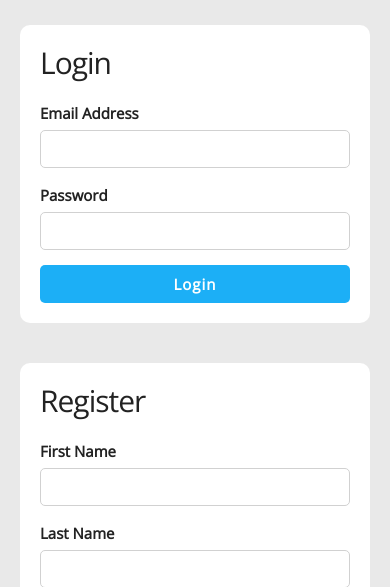
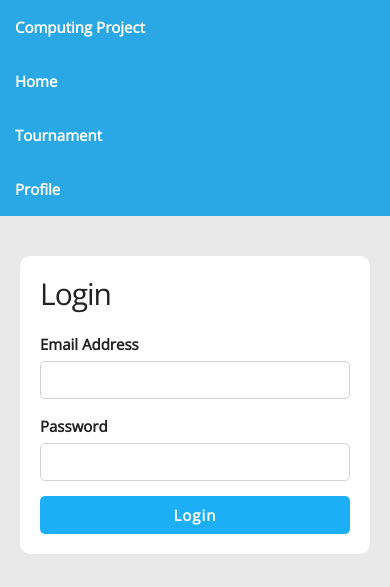
Before and after one commit to logiclogue/A2-Project-League-System, a PHP site: page / in a window 390 px wide. Shown: the top 587 px of the page. Run offline with PHP 8.4, Linux system fonts and the light colour scheme; data that the repository does not hold is empty.

Commit message:
Add navbar

```diff
--- /dev/null
+++ b/controllers/NavCtrl.js
@@ -0,0 +1,9 @@
+/**
+ * Controller for managing the navbar.
+ *
+ * @controller NavCtrl
+ */
+app.controller('NavCtrl', function ()
+{
+
+});
--- a/css/style.css
+++ b/css/style.css
@@ -77,6 +77,67 @@ hr {
 }
 
 
+#div-navbar {
+	background-color: #2AA8E5;
+	height: 6rem;
+	margin-bottom: 4rem;
+}
+
+#div-navbar ul {
+	padding: 0;
+	margin: 0;
+	list-style: none;
+}
+
+#div-navbar li {
+	display: inline;
+	float: right;
+}
+
+#div-navbar a {
+	padding: 1.5rem;
+	margin: 0;
+	color: white;
+	font-weight: bold;
+	text-decoration: none;
+	display: block;
+}
+
+#div-navbar li a:hover {
+	background-color: #1493D1;
+	color: white;
+}
+
+#div-navbar #a-title {
+	float: left;
+}
+
+@media (max-width: 750px) {
+	#div-navbar {
+		height: auto;
+		overflow: auto;
+	}
+
+	#div-navbar ul {
+		display: inline-block;
+		width: 100%;
+		transform: rotate(180deg);
+	}
+
+	#div-navbar li {
+		float: none;
+	}
+
+	#div-navbar li a {
+		transform: rotate(180deg);
+	}
+
+	#div-navbar #a-title {
+		width: 100%;
+	}
+}
+
+
 .box-container {
 	padding: 2rem 2rem 1rem 2rem;
 	margin-bottom: 4rem;
--- a/index.php
+++ b/index.php
@@ -15,6 +15,7 @@
 	<script src="app/callModel.js"></script>
 	<script src="controllers/LoginCtrl.js"></script>
 	<script src="controllers/HomeCtrl.js"></script>
+	<script src="controllers/NavCtrl.js"></script>
 
 
 	<meta name="viewport" content="width=device-width, initial-scale=1">
@@ -27,6 +28,19 @@
 </head>
 <body ng-app="computing-project">
 
+	<!-- Navbar -->
+	<div id="div-navbar" class="u-full-width" ng-controller="NavCtrl">
+		<div class="ten columns offset-by-one">
+			<a id="a-title">Computing Project</a>
+			<ul>
+				<li><a>Profile</a></li>
+				<li><a>Tournament</a></li>
+				<li><a>Home</a></li>
+			</ul>
+		</div>
+	</div>
+
+	<!-- Main area for page -->
 	<div ng-view></div>
 
 </body>
```
